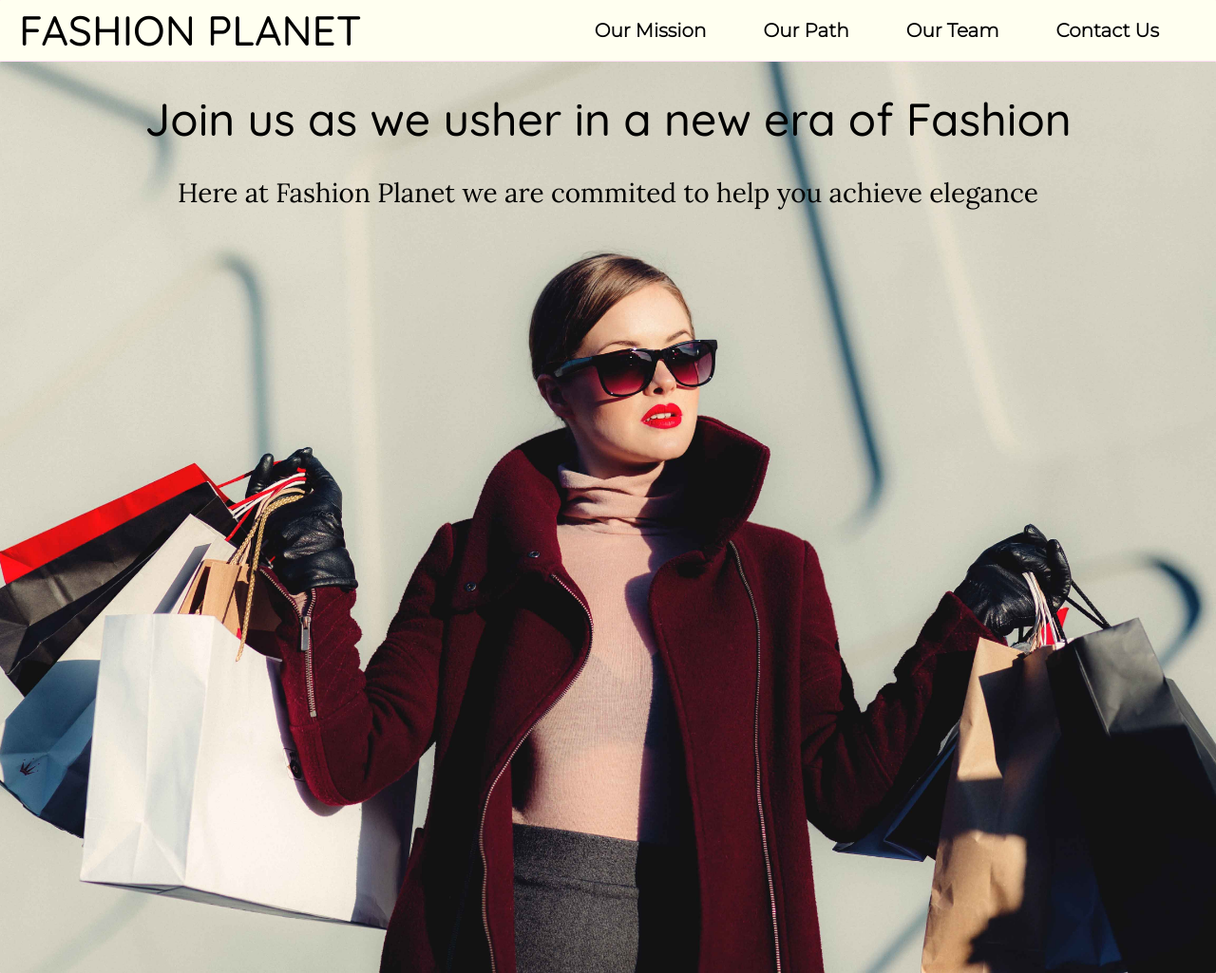
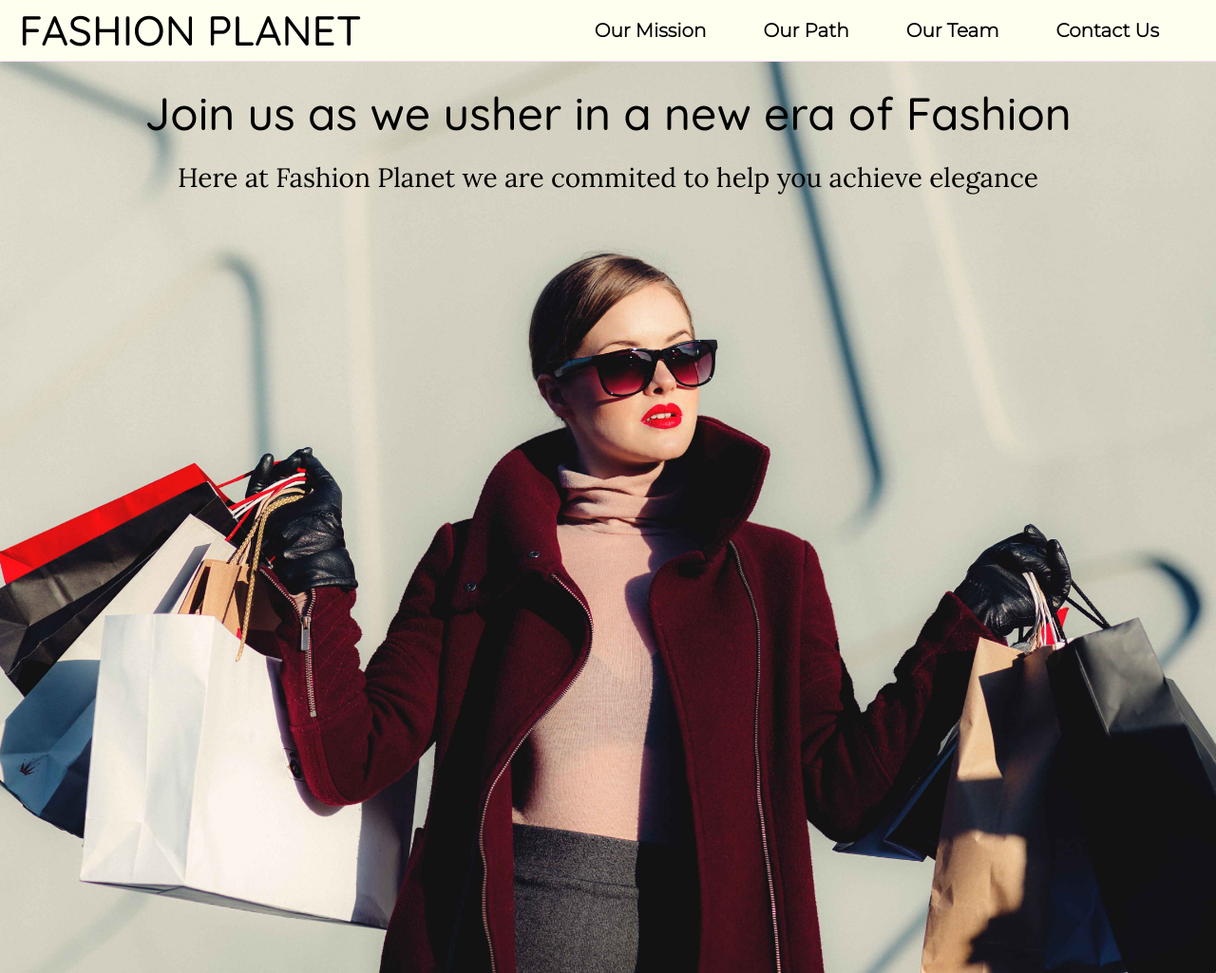
Before and after one commit to n-ii-ma/Fashion-Planet, a plain HTML site: page index.html in a window 1280 px wide. Shown: the top 1025 px of the page at 95% size. Drawn offline with Linux system fonts and the light colour scheme.

Commit message:
Dimension changes

```diff
--- a/styles/main.css
+++ b/styles/main.css
@@ -171,15 +171,13 @@ nav ul li a {
 .top-banner h2 {
     font-family: 'Quicksand', sans-serif;
     font-size: 1.5em;
-    padding: 15px 15px 10px 15px;
-    line-height: 1.2em;
+    padding: 10px 15px 10px 15px;
 }
 
 .top-banner p {
     font-family: 'Lora', serif;
     font-size: 1.05em;
-    padding: 0 30px;
-    line-height: 1.2em;
+    padding: 0 10px;
 }
 
 /* Top Banner for Landscape Mobile Screens */
@@ -190,14 +188,12 @@ nav ul li a {
 
     .top-banner h2 {
         font-size: 1.75em;
-        padding: 15px 15px 5px 15px;
-        line-height: normal;
+        padding: 15px 15px 10px 15px;
     }
 
     .top-banner p {
         font-size: 1.2em;
         padding: 0 70px 20px 70px;
-        line-height: normal;
     }
 }
 
@@ -209,14 +205,13 @@ nav ul li a {
 
     .top-banner h2 {
         font-size: 2.25em;
-        padding: 20px 20px 5px 20px;
+        padding: 20px 20px 10px 20px;
         line-height: 1.1em;
     }
 
     .top-banner p {
         font-size: 1.5em;
         padding: 0 70px 20px 70px;
-        line-height: normal;
     }
 }
 
@@ -228,14 +223,12 @@ nav ul li a {
 
     .top-banner h2 {
         font-size: 2.75em;
-        padding: 20px 20px 25px 20px;
-        line-height: normal;
+        padding: 35px 20px 25px 20px;
     }
 
     .top-banner p {
         font-size: 1.6em;
         padding: 0;
-        line-height: normal;
     }
 }
 
@@ -248,13 +241,11 @@ nav ul li a {
     .top-banner h2 {
         font-size: 3em;
         padding: 30px 0;
-        line-height: normal;
     }
 
     .top-banner p {
         font-size: 1.75em;
         padding: 0;
-        line-height: normal;
     }
 }
 
```
